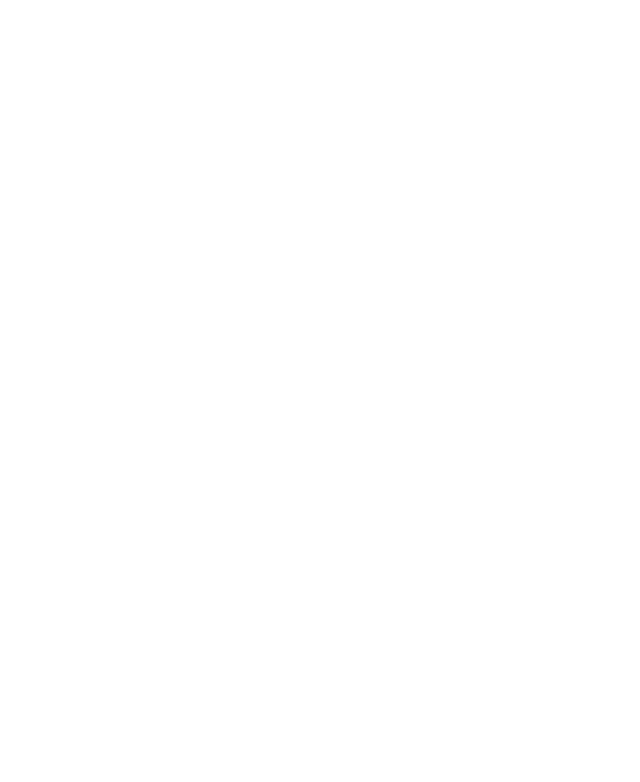
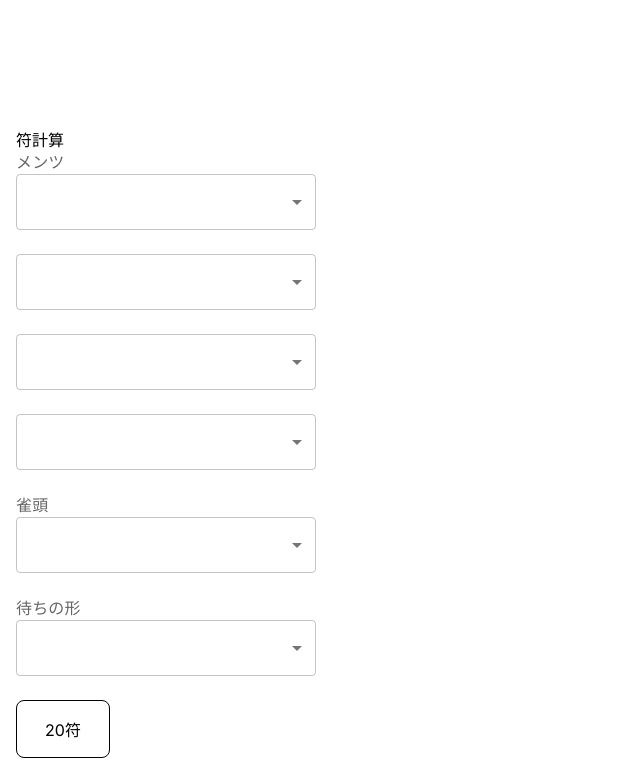
Before and after one commit to i068edo/mj-app, a Next.js app: page / in a window 1280 px wide. Shown: the part 1304-2086 px from the top of the page, without its empty margins (0-640 px from the left). Before the commit the page ends 1415 px from the top, so only its background shows below. Built offline with nearby package versions, Linux system fonts and the light colour scheme.

Commit message:
merge commit

```diff
--- a/src/app/fu/FuField.js
+++ b/src/app/fu/FuField.js
@@ -12,11 +12,9 @@
 import MachiSelect from './MachiSelect';
 import FuResult from './FuResult';
 
-export default function FuField() {
+export default function FuField( props ) {
 
-    const [fu, setFu] = useState(0);
-
-    const handleUpdate = e  => setFu(e.target.value)
+    const {fu, setFu} = props;
 
     return (
         <Box sx={{ mt: 3, mb: 3, ml: 1 }} >
@@ -25,21 +23,20 @@
             <Box sx={{ minWidth: 120, maxWidth: 300 }}>
                 <FormControl fullWidth>
                     <FormLabel>メンツ</FormLabel>
-                    <MentsuSelect />
-                    <MentsuSelect />
-                    <MentsuSelect />
-                    <MentsuSelect />
+                    <MentsuSelect {...{fu: fu, setFu: setFu}}/>
+                    <MentsuSelect {...{fu: fu, setFu: setFu}}/>
+                    <MentsuSelect {...{fu: fu, setFu: setFu}}/>
+                    <MentsuSelect {...{fu: fu, setFu: setFu}}/>
                     <FormLabel>雀頭</FormLabel>
-                    <JantoSelect />
+                    <JantoSelect {...{fu: fu, setFu: setFu}}/>
                     <FormLabel>待ちの形</FormLabel>
-                    <MachiSelect onUpdate={handleUpdate}/>
+                    <MachiSelect {...{fu: fu, setFu: setFu}} />
 
 
                 </FormControl>
             </Box>
 
-            <FuResult />
-            {fu}
+            <FuResult {...{fu: fu, setFu: setFu}}/>
         </Box>
     )
 }
--- a/src/app/fu/FuResult.js
+++ b/src/app/fu/FuResult.js
@@ -6,7 +6,9 @@
 import JantoSelect from './JantoSelect';
 import MachiSelect from './MachiSelect';
 
-export default function FuResult(){
+export default function FuResult( props ){
+    const {fu, setFu} = props;
+
     return(
         <>
             <Box sx={{
@@ -18,7 +20,7 @@
                 display: 'flex',
                 justifyContent: 'center'
                 }}>
-                符
+                {fu}符
             </Box>
         </>
     )
--- a/src/app/fu/JantoSelect.js
+++ b/src/app/fu/JantoSelect.js
@@ -3,11 +3,27 @@
 import MenuItem from '@mui/material/MenuItem';
 import Select from '@mui/material/Select';
 
-export default function JantoSelect() {
+export default function JantoSelect( props ) {
+    const {fu, setFu} = props;
+
+    const [selectedFu, setSelectedFu] = useState();
+
+    const [preselectedFu, setPreselectedFu] = useState();
+
+    const handleUpdate = (event) => {
+        if(preselectedFu == null){
+            setFu(fu + event.target.value);
+            setPreselectedFu(event.target.value);
+        }else{
+            setFu(fu - preselectedFu + event.target.value);
+            setPreselectedFu(event.target.value);
+        }
+    };
+
     return (
         <Select
-            /* value={age} */
-            /* onChange={handleChange} */
+            value={selectedFu}
+            onChange={handleUpdate}
             displayEmpty
             sx={{ mb: 3 }}
         >
--- a/src/app/fu/MachiSelect.js
+++ b/src/app/fu/MachiSelect.js
@@ -3,13 +3,29 @@
 import MenuItem from '@mui/material/MenuItem';
 import Select from '@mui/material/Select';
 
-export default function MachiSelect({ onUpdate }) {
+export default function MachiSelect( props ) {
 
-    var age;
+    const {fu, setFu} = props;
+
+    const [selectedFu, setSelectedFu] = useState();
+
+    const [preselectedFu, setPreselectedFu] = useState();
+
+    const handleUpdate = (event) => {
+        if(preselectedFu == null){
+            setFu(fu + event.target.value);
+            setPreselectedFu(event.target.value);
+        }else{
+            setFu(fu - preselectedFu + event.target.value);
+            setPreselectedFu(event.target.value);
+        }
+    };
+
     return (
+
         <Select
-            value={age}
-            onChange={() => onUpdate(age)}
+            value= {selectedFu}
+            onChange={handleUpdate}
             displayEmpty
             sx={{ mb: 3 }}
         >
--- a/src/app/fu/MentsuSelect.js
+++ b/src/app/fu/MentsuSelect.js
@@ -3,11 +3,27 @@
 import MenuItem from '@mui/material/MenuItem';
 import Select from '@mui/material/Select';
 
-export default function MentsuSelect() {
+export default function MentsuSelect( props ) {
+    const {fu, setFu} = props;
+
+    const [selectedFu, setSelectedFu] = useState();
+
+    const [preselectedFu, setPreselectedFu] = useState();
+
+    const handleUpdate = (event) => {
+        if(preselectedFu == null){
+            setFu(fu + event.target.value);
+            setPreselectedFu(event.target.value);
+        }else{
+            setFu(fu - preselectedFu + event.target.value);
+            setPreselectedFu(event.target.value);
+        }
+    };
+
     return (
         <Select
-            /* value={age} */
-            /* onChange={handleChange} */
+            value={selectedFu}
+            onChange={handleUpdate}
             displayEmpty
             sx={{ mb: 3 }}
         >
--- a/src/app/page.js
+++ b/src/app/page.js
@@ -17,7 +17,7 @@
   const [menzenFuuro, setMenzenFuuro] = useState('');
   const [tsumoRon, setTsumoRon] = useState('');
   const [han, setHan] = useState(0);
-  const [fu, setFu] = useState(0);
+  const [fu, setFu] = useState(20);
   const [dora, setDora] = useState(0);
   const [honba, setHonba] = useState(0);
   const [totalPoint, setTotalPoint] = useState(0);
@@ -61,7 +61,9 @@
           totalPoint: totalPoint, setTotalPoint: setTotalPoint, dora: dora, setDora: setDora
         }} />
       }
-      {/* <FuField /> */}
+      { <FuField {...{
+        fu: fu, setFu: setFu, han: han
+      }}/> }
       {visibleResultField &&
         <ResultField  {...{
           visibleYakuField: visibleYakuField, setVisibleYakuField: setVisibleYakuField,
```
